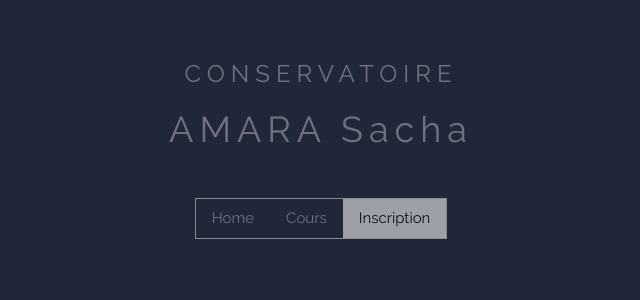
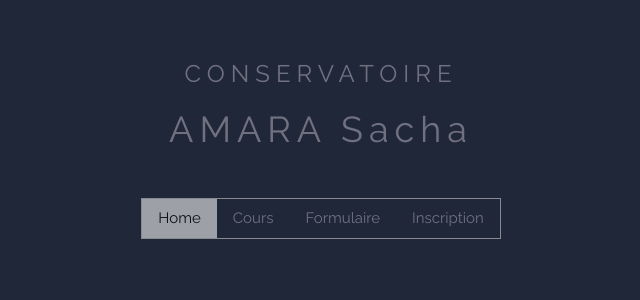
Before and after one commit to RedSnoww12/Site-E5, a PHP site: page /vues/v_entete.php in a window 1280 px wide. Shown: the top 300 px of the page, without its empty margins (319-959 px from the left). Run offline with PHP 8.4, Linux system fonts and the light colour scheme.

Commit message:
peit changemeent

```diff
--- a/index.php
+++ b/index.php
@@ -18,15 +18,15 @@ switch($action)
         // vue qui crée le contenu de la page d’accueil
         include("vues/v_accueuil.php");
         break;
-    case 'inscription':
+    case 'formulaire':
         // vue qui crée le contenu de la page inscription
         include("vues/v_inscription.php");
         break;
     case 'inscriptionSucced':
         try {
-            $monPdo->insertStudent()
+            $monPdo->insertStudent();
         } catch (\Throwable $th) {
-            //throw $th;
+            throw $th;
         }
         include("vues/v_accueuil.php");
         break;
--- a/vues/v_cours.php
+++ b/vues/v_cours.php
@@ -26,7 +26,7 @@
             <td> <?php echo $cours[1]; ?></td>
             <td> <?php echo $cours[2]; ?></td>
             <td> <?php echo $cours[3]; ?></td>
-            <td><?php $idCours = $cours[4];?><a href="./index.php?action=inscription&idCours=<?php echo $idCours?>">Inscription</a></td>
+            <td><?php $idCours = $cours[4];?><a href="./index.php?action=formulaire&idCours=<?php echo $idCours?>">Inscription</a></td>
       </tr>
     <?php endforeach;?>
 		</tr>
--- a/vues/v_entete.php
+++ b/vues/v_entete.php
@@ -26,9 +26,10 @@
 
   <div class="w3-padding-32">
     <div class="w3-bar w3-border">
-      <a href="./index.php?action=accueuil" class="w3-bar-item w3-button">Home</a>
+      <a href="./index.php?action=accueuil" class="w3-bar-item w3-button w3-light-grey">Home</a>
       <a href="./index.php?action=cours" class="w3-bar-item w3-button">Cours</a>
-      <a href="./index.php?action=inscription" class="w3-bar-item w3-button w3-light-grey">Inscription</a>
+      <a href="./index.php?action=formulaire" class="w3-bar-item w3-button">Formulaire</a>
+      <a href="./index.php?action=inscription" class="w3-bar-item w3-button">Inscription</a>
 
     </div>
   </div>
```
